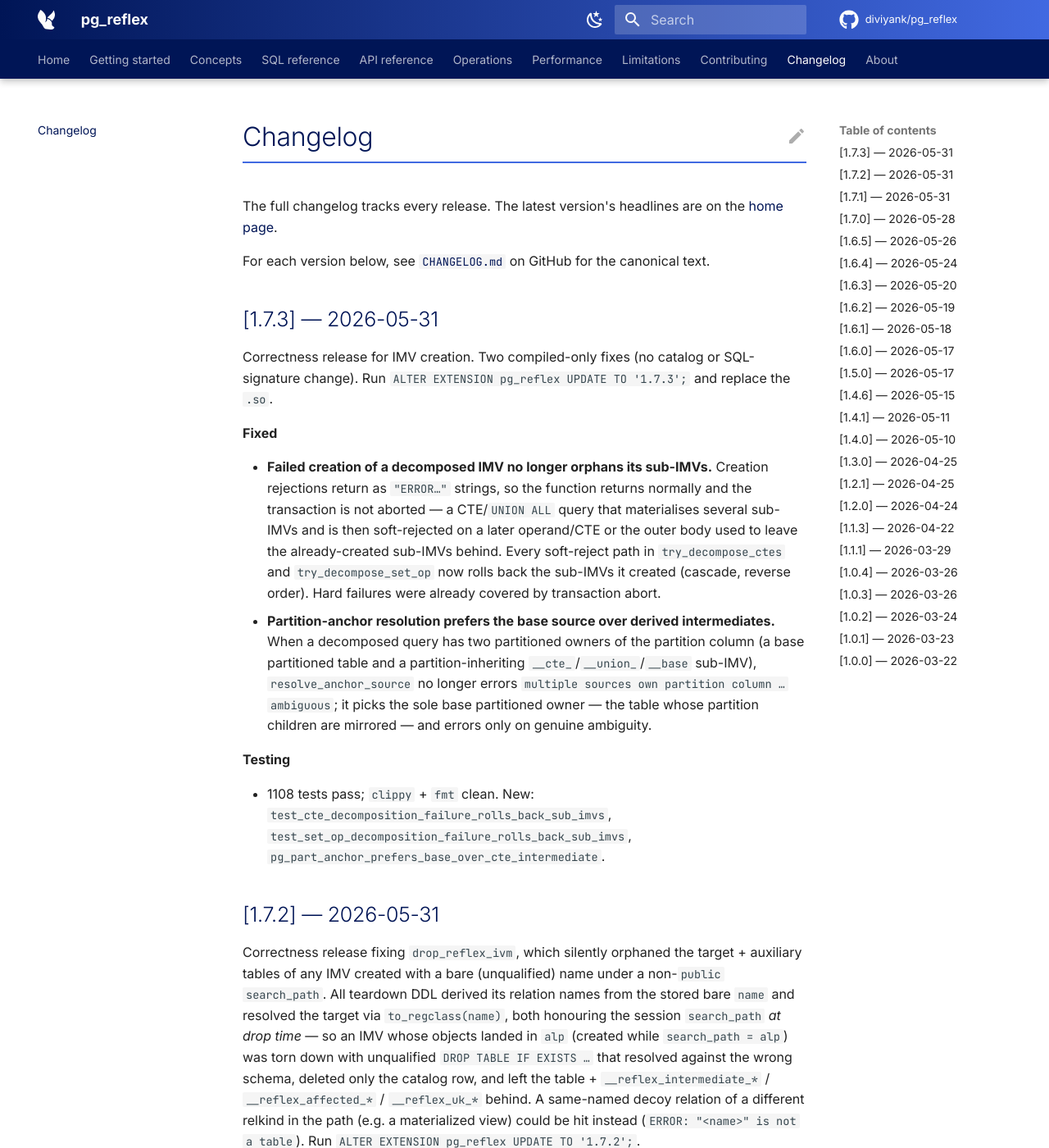
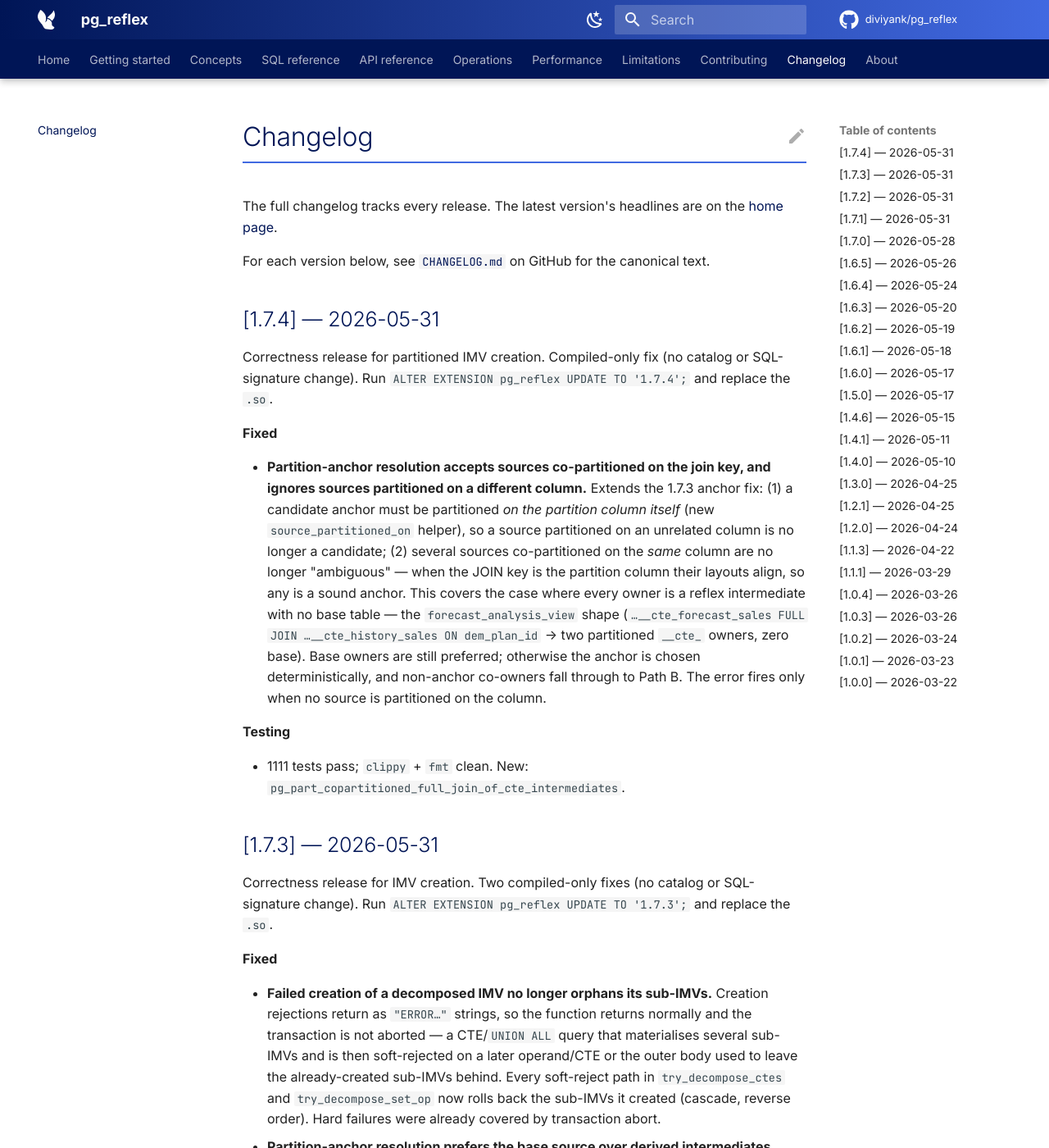
Before and after one commit to diviyank/pg_reflex, an MkDocs documentation site: the page built from docs/changelog.md, in a window 1280 px wide and 1400 px high. Shown: the whole window at 82% size. Built offline with MkDocs 1.6.1 and Material for MkDocs 9.7.7, drawn with Linux system fonts in a browser that asks for light colours; comment, search, counter and statistics services are not loaded.

Commit message:
bump: version

```diff
--- a/Cargo.toml
+++ b/Cargo.toml
@@ -4,7 +4,7 @@
 
 [package]
 name = "pg_reflex"
-version = "1.7.3"
+version = "1.7.4"
 edition = "2021"
 description = "Incremental materialized view maintenance for PostgreSQL"
 license = "Apache-2.0"
--- a/docs/changelog.md
+++ b/docs/changelog.md
@@ -3,6 +3,18 @@
 The full changelog tracks every release. The latest version's headlines are on the [home page](index.md).
 
 For each version below, see [`CHANGELOG.md`](https://github.com/diviyank/pg_reflex/blob/main/CHANGELOG.md) on GitHub for the canonical text.
+
+## [1.7.4] — 2026-05-31
+
+Correctness release for partitioned IMV creation. Compiled-only fix (no catalog or SQL-signature change). Run `ALTER EXTENSION pg_reflex UPDATE TO '1.7.4';` and replace the `.so`.
+
+**Fixed**
+
+- **Partition-anchor resolution accepts sources co-partitioned on the join key, and ignores sources partitioned on a different column.** Extends the 1.7.3 anchor fix: (1) a candidate anchor must be partitioned *on the partition column itself* (new `source_partitioned_on` helper), so a source partitioned on an unrelated column is no longer a candidate; (2) several sources co-partitioned on the *same* column are no longer "ambiguous" — when the JOIN key is the partition column their layouts align, so any is a sound anchor. This covers the case where every owner is a reflex intermediate with no base table — the `forecast_analysis_view` shape (`…__cte_forecast_sales FULL JOIN …__cte_history_sales ON dem_plan_id` → two partitioned `__cte_` owners, zero base). Base owners are still preferred; otherwise the anchor is chosen deterministically, and non-anchor co-owners fall through to Path B. The error fires only when no source is partitioned on the column.
+
+**Testing**
+
+- 1111 tests pass; `clippy` + `fmt` clean. New: `pg_part_copartitioned_full_join_of_cte_intermediates`.
 
 ## [1.7.3] — 2026-05-31
 
```
Also changed, not shown: CHANGELOG.md (+39 -0 lines), 2 other files.
